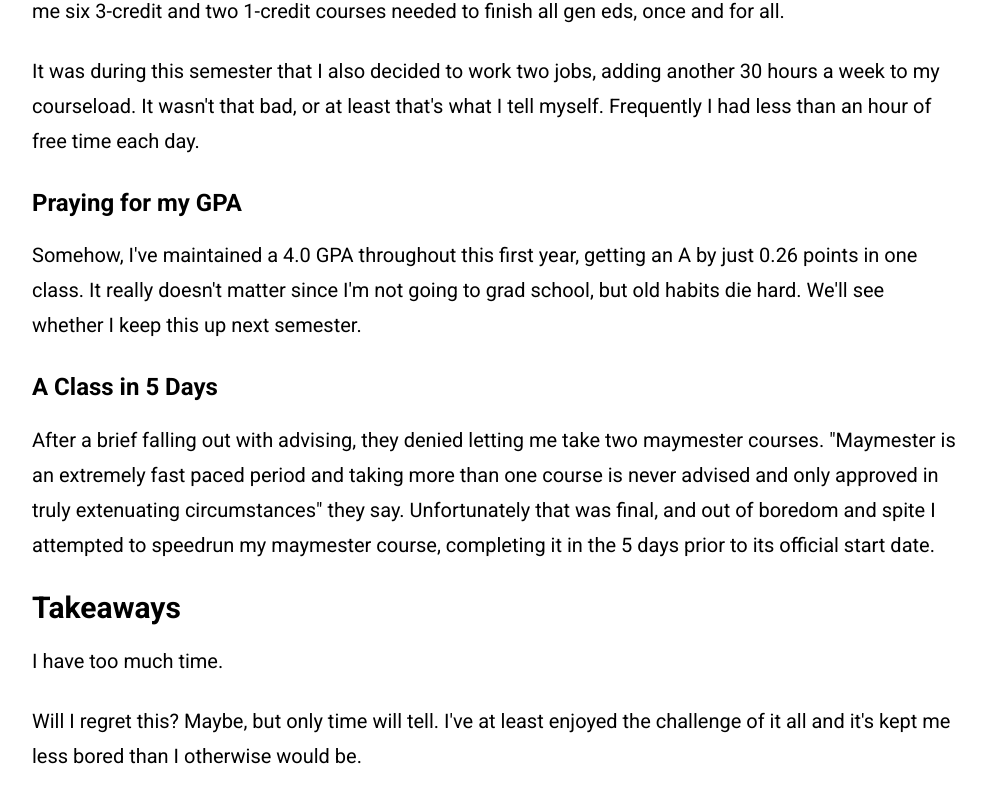
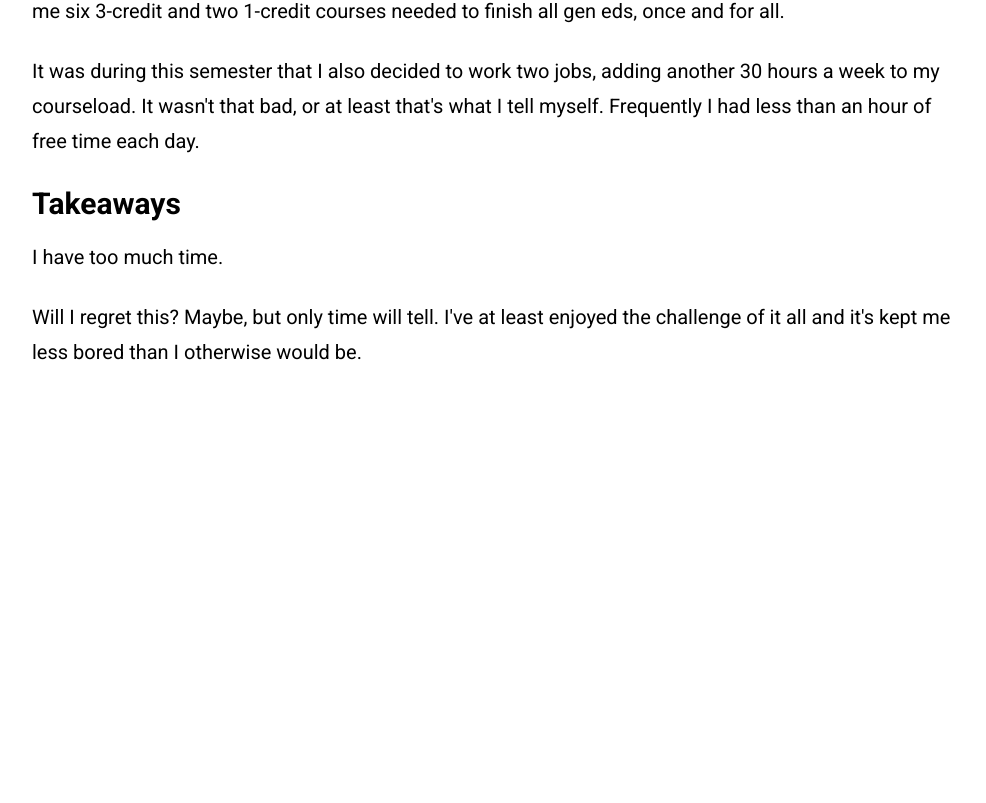
Before and after one commit to tslnc04/kirsten.pl, a Next.js app: page /blog/post/speedrunning-college in a window 1280 px wide. Shown: the part 1928-2731 px from the top of the page, without its empty margins (144-1130 px from the left). After the commit the page ends 2371 px from the top, so only its background shows below. Built offline with nearby package versions, Linux system fonts and the light colour scheme.

Commit message:
edited first blog post

```diff
--- a/app/blog/post/speedrunning-college/page.mdx
+++ b/app/blog/post/speedrunning-college/page.mdx
@@ -63,22 +63,6 @@ It was during this semester that I also decided to work two jobs, adding another
 30 hours a week to my courseload. It wasn't that bad, or at least that's what I
 tell myself. Frequently I had less than an hour of free time each day.
 
-### Praying for my GPA
-
-Somehow, I've maintained a 4.0 GPA throughout this first year, getting an A by
-just 0.26 points in one class. It really doesn't matter since I'm not going to
-grad school, but old habits die hard. We'll see whether I keep this up next
-semester.
-
-### A Class in 5 Days
-
-After a brief falling out with advising, they denied letting me take two
-maymester courses. "Maymester is an extremely fast paced period and taking more
-than one course is never advised and only approved in truly extenuating
-circumstances" they say. Unfortunately that was final, and out of boredom and
-spite I attempted to speedrun my maymester course, completing it in the 5 days
-prior to its official start date.
-
 ## Takeaways
 
 I have too much time.
```
